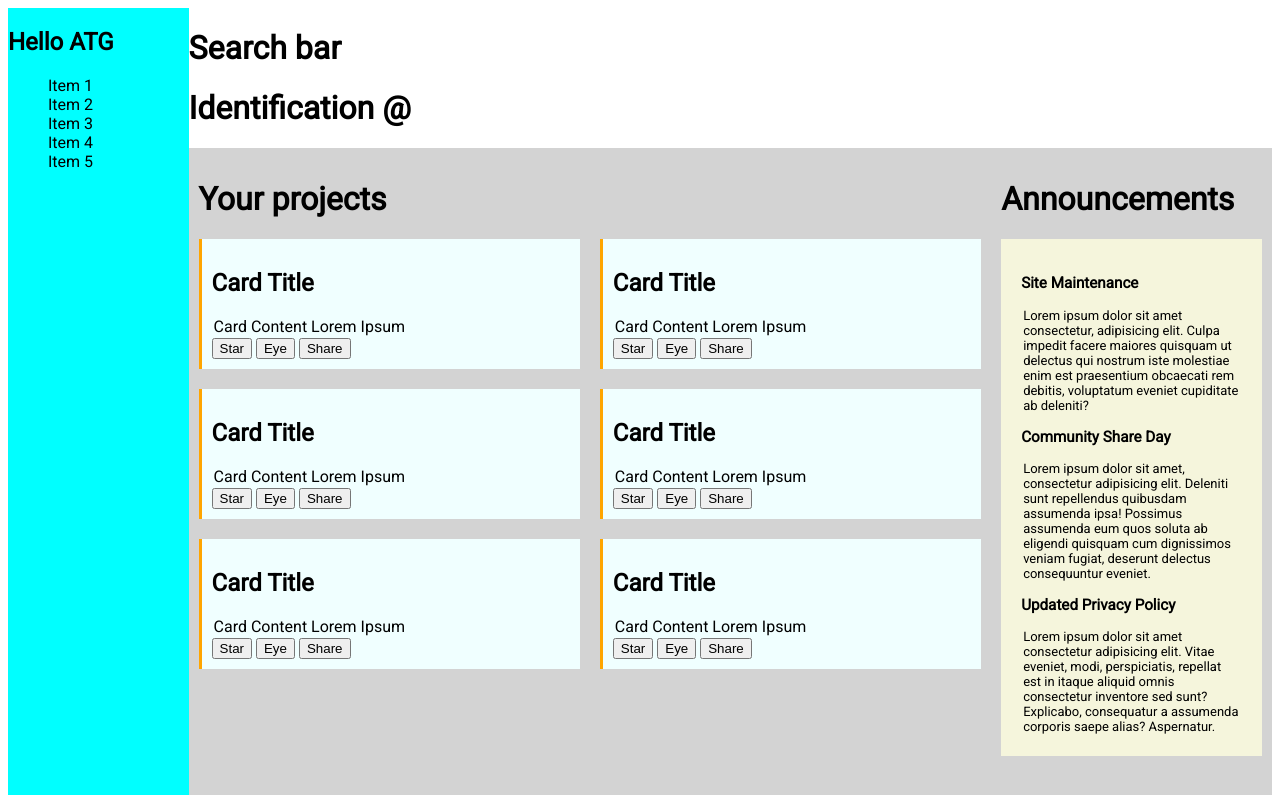
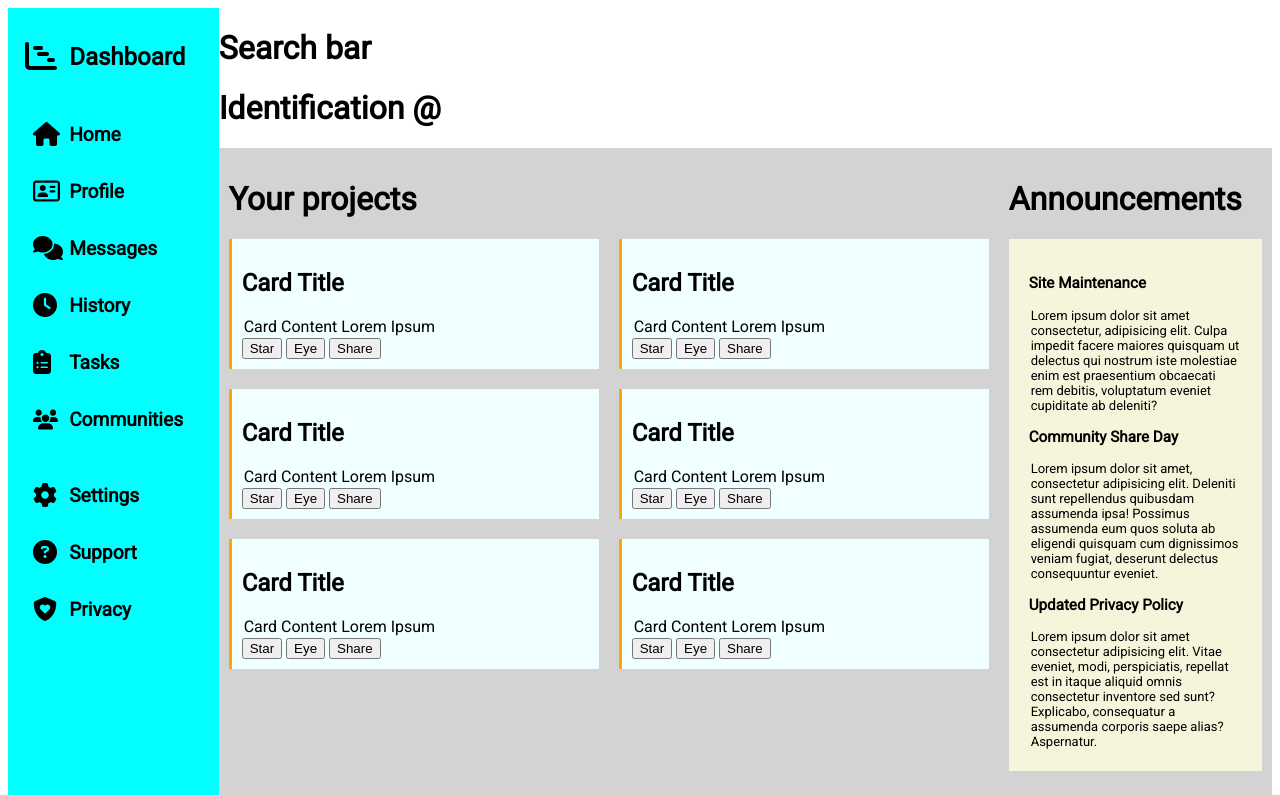
Before and after one commit to rnisiide/grid-project, a plain HTML site: page index.html in a window 1280 px wide. Shown: the top 795 px of the page. Drawn offline with Linux system fonts and the light colour scheme.

Commit message:
working on nav

```diff
--- a/index.html
+++ b/index.html
@@ -8,18 +8,24 @@
     <style>
         @import url('https://fonts.googleapis.com/css2?family=Roboto&display=swap');
     </style>
+    <script src="https://kit.fontawesome.com/a46267d6d2.js" crossorigin="anonymous"></script>
     <title>ATG CRM</title>
 </head>
 <body>
     <div class="wrapper">
         <nav>
-            <h1>Hello ATG</h1>
+            <div class="title"><i class="fa-2xl fa-solid fa-chart-gantt"></i><h1>Dashboard</h1></div>
             <ul>
-                <li>Item 1</li>
-                <li>Item 2</li>
-                <li>Item 3</li>
-                <li>Item 4</li>
-                <li>Item 5</li>
+                <li><i class="fa-xl fa-solid fa-house"></i><p>Home</p></li>
+                <li><i class="fa-xl i-nav fa-regular fa-address-card"></i><p>Profile</p></li>
+                <li><i class="fa-xl i-nav fa-solid fa-comments"></i><p>Messages</p></li>
+                <li><i class="fa-xl fa-sharp fa-solid fa-clock"></i><p>History</p></li>
+                <li><i class="fa-xl fa-solid fa-clipboard-list"></i><p>Tasks</p></li>
+                <li><i class="fa-lg fa-solid fa-users"></i><p>Communities</p></li>
+                <br>
+                <li><i class="fa-xl fa-solid fa-gear"></i><p>Settings</p></li>
+                <li><i class="fa-xl fa-solid fa-circle-question"></i><p>Support</p></li>
+                <li><i class="fa-xl fa-solid fa-shield-heart"></i><p>Privacy</p></li>
             </ul>
         </nav>
         <header>
--- a/styles.css
+++ b/styles.css
@@ -6,11 +6,44 @@ html {
 .wrapper {
     display: grid;
     grid-template-rows: minmax(1fr 200px) 6fr;
-    grid-template-columns: 1fr 6fr;
+    grid-template-columns: 1fr 5fr;
+}
+
+.title {
+    display: grid;
+    grid-template-columns: 1fr 4fr;
+    align-items: center;
+    justify-items: center;
+    padding: 0;
+    margin: 0;
+     padding: 15px;
+
+}
+
+.title > h1 {
+    justify-self: start;
+    margin-left: 10px;
 }
 
 ul {
     list-style: none;
+    padding: 0;
+    margin: 0;
+
+}
+
+li {
+    margin-left: 10px;
+    padding: 15px;
+    display: grid;
+    grid-template-columns: 1fr 4fr;
+    align-items: center;
+}
+
+li > p {
+    justify-self: start;
+    font-size: 1.2em;
+    font-weight: bold;
 }
 
 nav {
```
